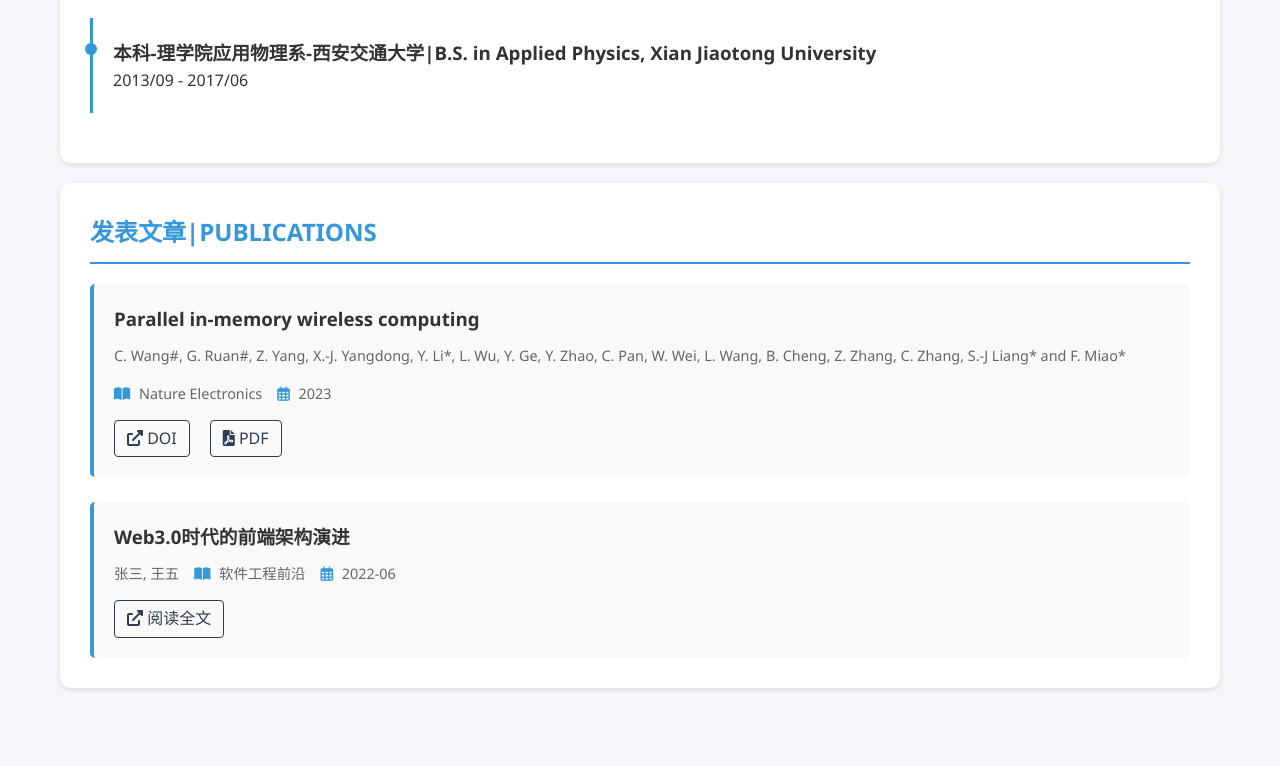
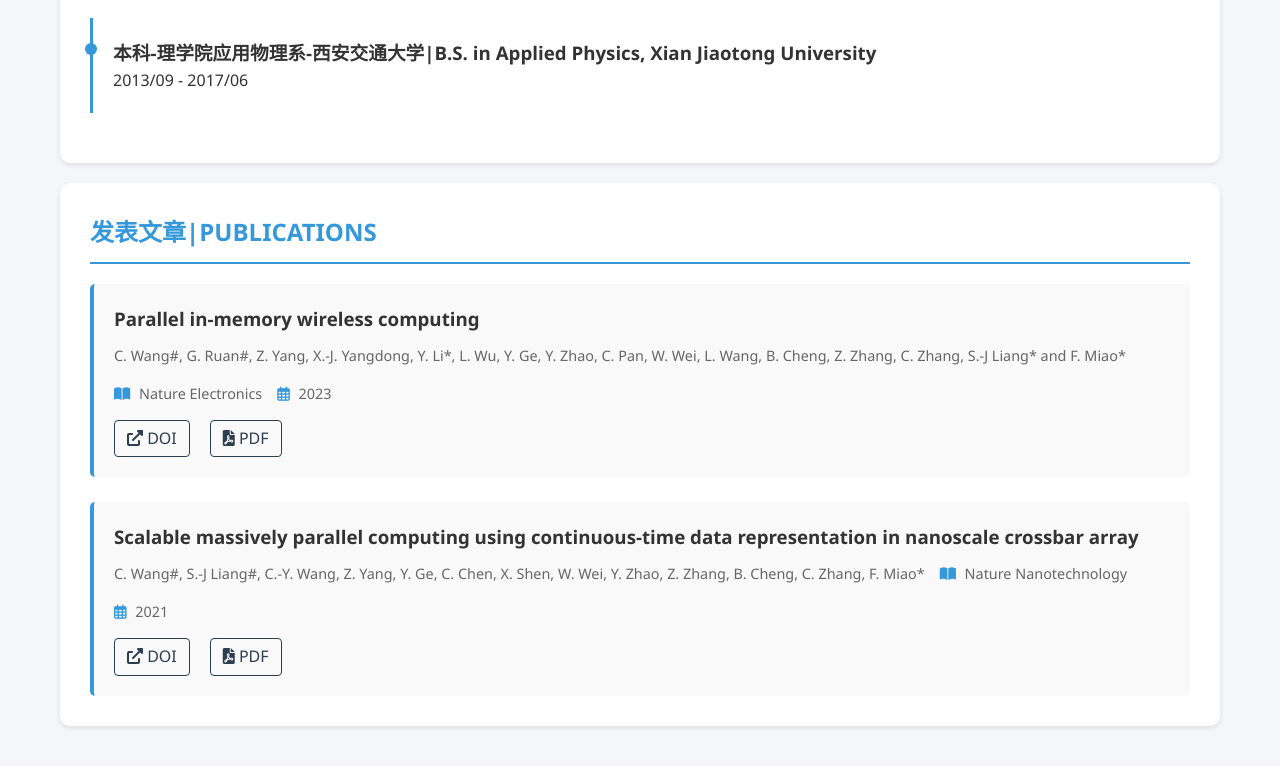
Before and after one commit to CongNJU/CongNJU.github.io, a plain HTML site: page index.html in a window 1280 px wide. Shown: the part 1354-2120 px from the top of the page. Before the commit the page ends 2082 px from the top, so only its background shows below. Drawn offline with Linux system fonts and the light colour scheme.

Commit message:
Update index.html

```diff
--- a/index.html
+++ b/index.html
@@ -205,7 +205,7 @@
                         <a href="https://www.nature.com/articles/s41928-023-00965-5" target="_blank" class="doi-link">
                             <i class="fas fa-external-link-alt"></i> DOI
                         </a>
-                        <a href="preprint.pdf" class="pdf-link">
+                        <a href="preprint1.pdf" class="pdf-link">
                             <i class="fas fa-file-pdf"></i> PDF
                         </a>
                     </div>
@@ -213,15 +213,18 @@
 
                 <!-- 第二篇文章示例 -->
                 <div class="article-item">
-                    <h3>Web3.0时代的前端架构演进</h3>
+                    <h3>Scalable massively parallel computing using continuous-time data representation in nanoscale crossbar array</h3>
                     <div class="article-meta">
-                        <span class="authors">张三, 王五</span>
-                        <span class="journal"><i class="fas fa-book-open"></i> 软件工程前沿</span>
-                        <span class="date"><i class="far fa-calendar-alt"></i> 2022-06</span>
+                        <span class="authors">C. Wang#, S.-J Liang#, C.-Y. Wang, Z. Yang, Y. Ge, C. Chen, X. Shen, W. Wei, Y. Zhao, Z. Zhang, B. Cheng, C. Zhang, F. Miao*</span>
+                        <span class="journal"><i class="fas fa-book-open"></i> Nature Nanotechnology</span>
+                        <span class="date"><i class="far fa-calendar-alt"></i> 2021</span>
                     </div>
                     <div class="article-links">
-                        <a href="https://example.com/article" target="_blank" class="doi-link">
-                            <i class="fas fa-external-link-alt"></i> 阅读全文
+                        <a href="https://www.nature.com/articles/s41565-021-00943-y" target="_blank" class="doi-link">
+                            <i class="fas fa-external-link-alt"></i> DOI
+                        </a>
+                        <a href="preprint2.pdf" class="pdf-link">
+                            <i class="fas fa-file-pdf"></i> PDF
                         </a>
                     </div>
                 </div>
```
